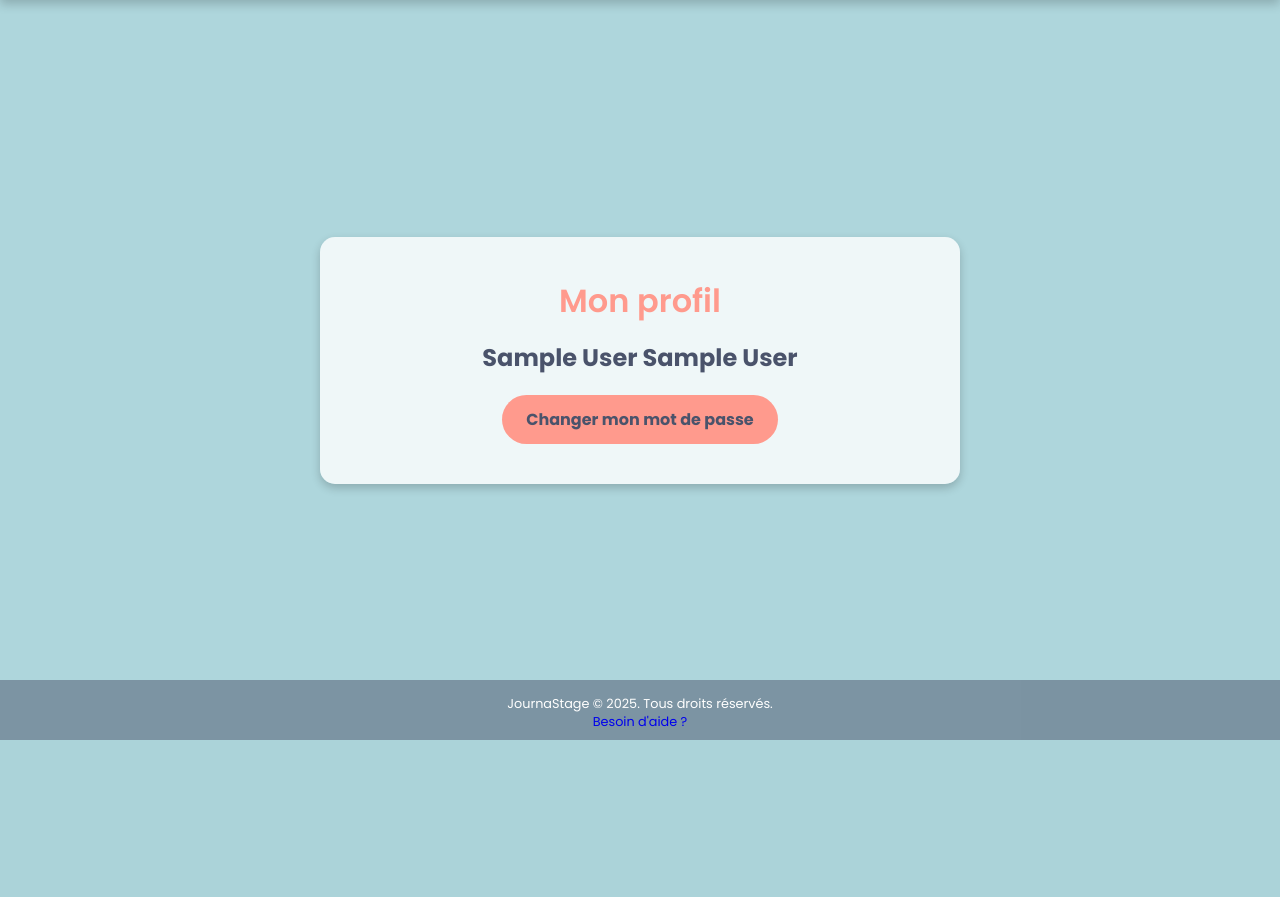
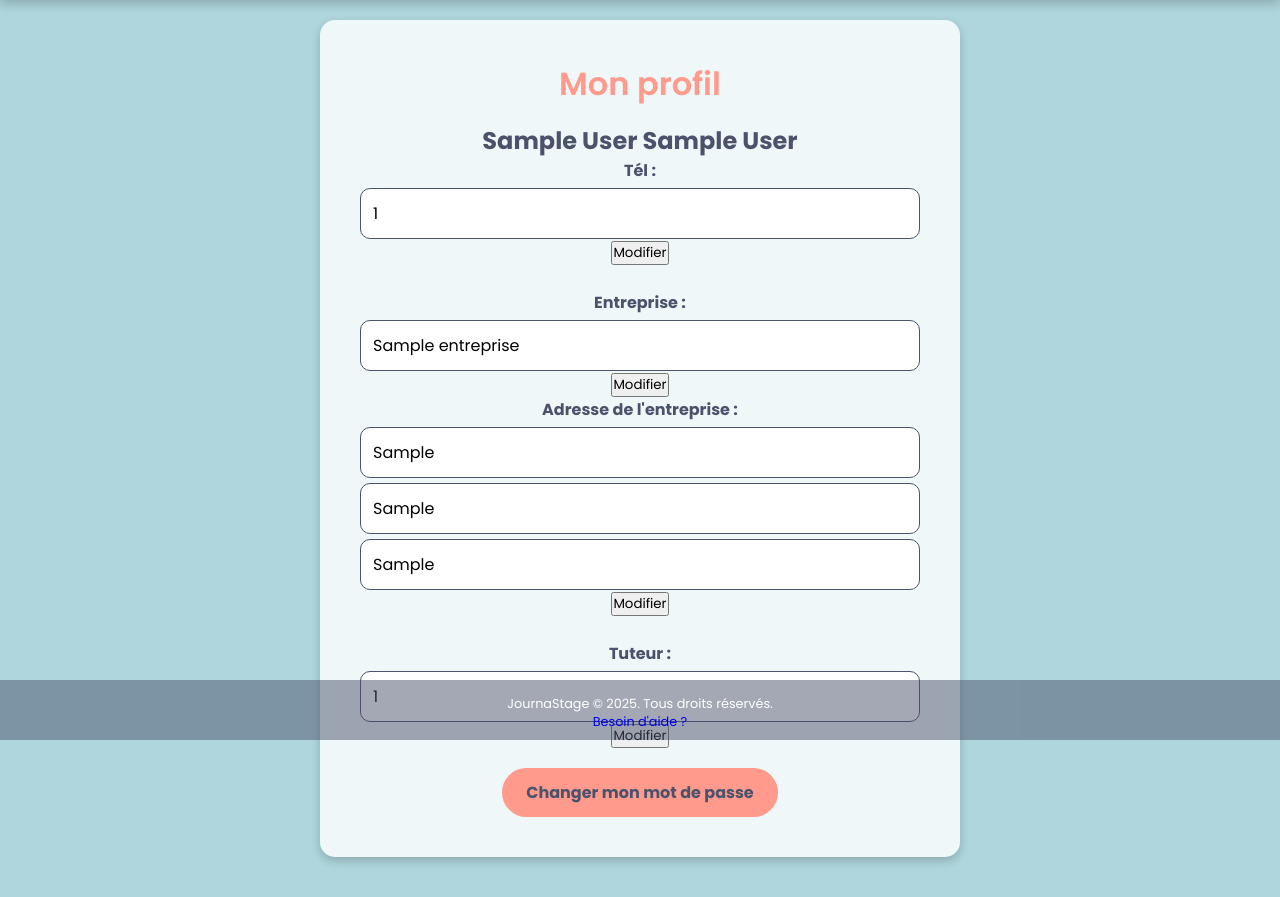
Before and after one commit to LucasL777/AP1, a PHP site: page /pages/informations.php in a window 1280 px wide. Shown: the part 60-957 px from the top of the page. Before the commit the page ends 800 px from the top, so only its background shows below. Run offline with PHP 8.4, Linux system fonts and the light colour scheme; the visitor is signed in with stand-in values (Sample User, id 1); tables that the repository leaves empty or names only in its code hold one stand-in row (values such as "Sample post"); some libraries are stand-ins or nearby versions.

Commit message:
ajout d'une entreprise pour les élèves

```diff
--- a/index.php
+++ b/index.php
@@ -23,6 +23,9 @@ if (isset($_POST["btn_connexion"]))
           $_SESSION['prenom'] = $donnees['prenom'];
           $_SESSION['date_naissance'] = $donnees['date-naissance'];
           $_SESSION['id'] = $donnees['id_utilisateur'];
+          $_SESSION['tel'] = $donnees['tel'];
+          $_SESSION['entreprise'] = $donnees['entreprise'];
+          $_SESSION['tuteur'] = $donnees['tuteur'];
         }
         // Redirection en fonction du type d'utilisateur
         // 1 = etudiant, 2 = professeur, 5 = admin
--- a/pages/etudiant/home.php
+++ b/pages/etudiant/home.php
@@ -1,10 +1,16 @@
 <!DOCTYPE html>
 <?php
   session_start();
+  $id = $_SESSION['id'];
   $nom =  $_SESSION['nom'];
   $prenom =  $_SESSION['prenom'];
   $email =  $_SESSION['email'];
   $date = $_SESSION['date_naissance'];
+  $tel = $_SESSION['tel'];
+  $entreprise = $_SESSION['entreprise'];
+  $tuteur = $_SESSION['tuteur'];
+
+
   ?>
   <html lang="fr">
     <head>
--- a/pages/informations.php
+++ b/pages/informations.php
@@ -1,17 +1,88 @@
 <!DOCTYPE html>
 <?php
+  include "../config/_config.php";
   session_start();
+  $id = $_SESSION['id'];
   $nom =  $_SESSION['nom'];
   $prenom =  $_SESSION['prenom'];
   $email =  $_SESSION['email'];
   $date = $_SESSION['date_naissance'];
   $type = $_SESSION['type'];
+  $tel = $_SESSION['tel'];
+  $entreprise = $_SESSION['entreprise'];
+  $tuteur = $_SESSION['tuteur'];
+
 
   // Redirection en fonction du type d'utilisateur
   if ($type==1){
     $type = "etudiant/home.php";
   }else if ($type == 2){
     $type = "professeur/home.php";
+  }
+
+  if($connexion = mysqli_connect($serveur, $user, $bdd_password, $BDD_name)){
+    $requete = "SELECT name, rue, ville, cp FROM journastage_entreprise WHERE id = '$entreprise';";
+    if ($resultat = mysqli_query($connexion, $requete)) {
+      while ($donnees = mysqli_fetch_assoc($resultat)) {
+        $entreprise_nom = $donnees['name'];
+        $entreprise_rue = $donnees['rue'];
+        $entreprise_ville = $donnees['ville'];
+        $entreprise_cp = $donnees['cp'];
+      }
+
+  }
+  }
+
+  if(isset($_POST['modifier_tel'])){
+    $new_tel = $_POST['tel'];
+    if($connexion = mysqli_connect($serveur, $user, $bdd_password, $BDD_name)){
+      $requete = "UPDATE journastage_utilisateur SET tel = '$new_tel' WHERE id_utilisateur = '".$_SESSION['id']."';";
+      if ($resultat = mysqli_query($connexion, $requete)) {
+        $_SESSION['tel'] = $new_tel;
+        header("Location: informations.php");
+        exit();
+      }
+    }
+  }
+
+  if(isset($_POST['modifier_tuteur'])){
+    $new_tuteur = $_POST['tuteur'];
+    if($connexion = mysqli_connect($serveur, $user, $bdd_password, $BDD_name)){
+      $requete = "UPDATE journastage_utilisateur SET tuteur = '$new_tuteur' WHERE id_utilisateur = '".$_SESSION['id']."';";
+      if ($resultat = mysqli_query($connexion, $requete)) {
+        $_SESSION['tuteur'] = $new_tuteur;
+        header("Location: informations.php");
+        exit();
+      }
+    }
+  }
+
+  if(isset($_POST['modifier_entreprise'])){
+    $entreprise_nom = $_POST['entreprise_nom'];
+    if($connexion = mysqli_connect($serveur, $user, $bdd_password, $BDD_name)){
+      $requete = "UPDATE journastage_entreprise SET nom = '$entreprise_nom' WHERE id = '".$_SESSION['entreprise']."';";
+      if ($resultat = mysqli_query($connexion, $requete)) {
+        $_SESSION['entreprise_nom'] = $entreprise_nom;
+        header("Location: informations.php");
+        exit();
+      }
+    }
+  }
+
+  if(isset($_POST['modifier_lieux'])){
+    $entreprise_rue = $_POST['entreprise_rue'];
+    $entreprise_ville = $_POST['entreprise_ville'];
+    $entreprise_cp = $_POST['entreprise_cp'];
+    if($connexion = mysqli_connect($serveur, $user, $bdd_password, $BDD_name)){
+      $requete = "UPDATE journastage_entreprise SET rue = '$entreprise_rue', ville = '$entreprise_ville', cp = '$entreprise_cp' WHERE id = '".$_SESSION['entreprise']."';";
+      if ($resultat = mysqli_query($connexion, $requete)) {
+        $_SESSION['entreprise_rue'] = $entreprise_rue;
+        $_SESSION['entreprise_ville'] = $entreprise_ville;
+        $_SESSION['entreprise_cp'] = $entreprise_cp;
+        header("Location: informations.php");
+        exit();
+      }
+    }
   }
   ?>
 
@@ -47,6 +118,12 @@
           <h1>Mon profil</h1>
           <div class="profil-container">
             <h2><?php echo $prenom." ".$nom;  ?></h2>
+            <form method="POST"><p><strong>Tél : </strong><input type="text" name="tel" value="<?php echo $tel;  ?>"><button type="submit" name="modifier_tel">Modifier</button></p></form>
+            <br>
+            <form method="POST"><p><strong>Entreprise : </strong><input type="text" name="entreprise_nom" value="<?php echo $entreprise_nom;  ?>"><button type="submit" name="modifier_entreprise">Modifier</button></p></form>
+            <form method="POST"><p><strong>Adresse de l'entreprise : </strong><input type="text" name="entreprise_rue" value="<?php echo $entreprise_rue;  ?>"><input type="text" name="entreprise_ville" value="<?php echo $entreprise_ville;  ?>"><input type="text" name="entreprise_cp" value="<?php echo $entreprise_cp;  ?>"><button type="submit" name="modifier_lieux">Modifier</button></p></form>
+            <br>
+            <form method="POST"><p><strong>Tuteur : </strong><input type="text" name="tuteur" value="<?php echo $tuteur;  ?>"><button type="submit" name="modifier_tuteur">Modifier</button></p></form>
             <a href="changePassword.php"  class="center">
             <button class="medium" style="color: #4a536b;">Changer mon mot de passe</button>
             </a>
```
Also changed, not shown: pages/class.php (+38 -1 lines), pages/professeur/classList.php (+19 -2 lines).
